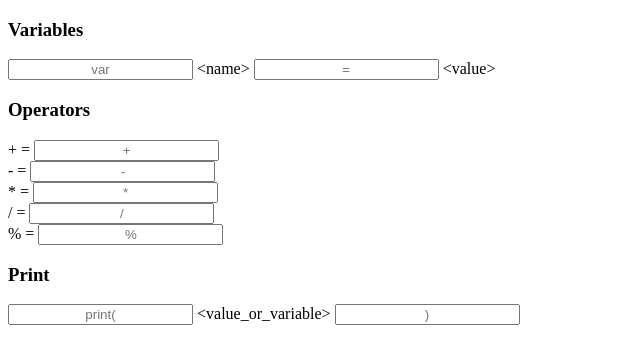
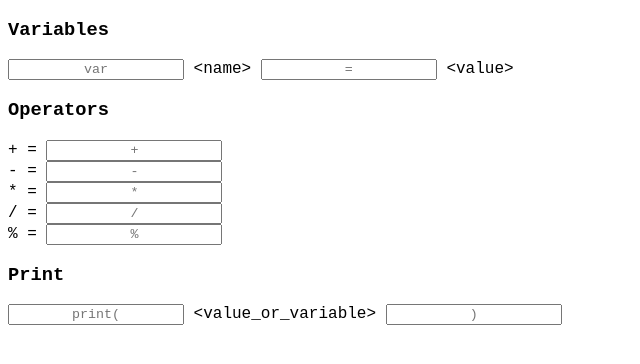
Before and after one commit to benstigsen/Programming-Webapplication, a Flask app: page /create in a window 1280 px wide. Shown: the top 364 px of the page, without its empty margins (0-640 px from the left). Run offline with Flask 2, Linux system fonts and the light colour scheme.

Commit message:
create.html changed to monospace font

```diff
--- a/static/css/create.css
+++ b/static/css/create.css
@@ -1,3 +1,8 @@
+*
+{
+  font-family: Courier New, monospace;
+}
+
 input
 {
   text-align: center;
```
